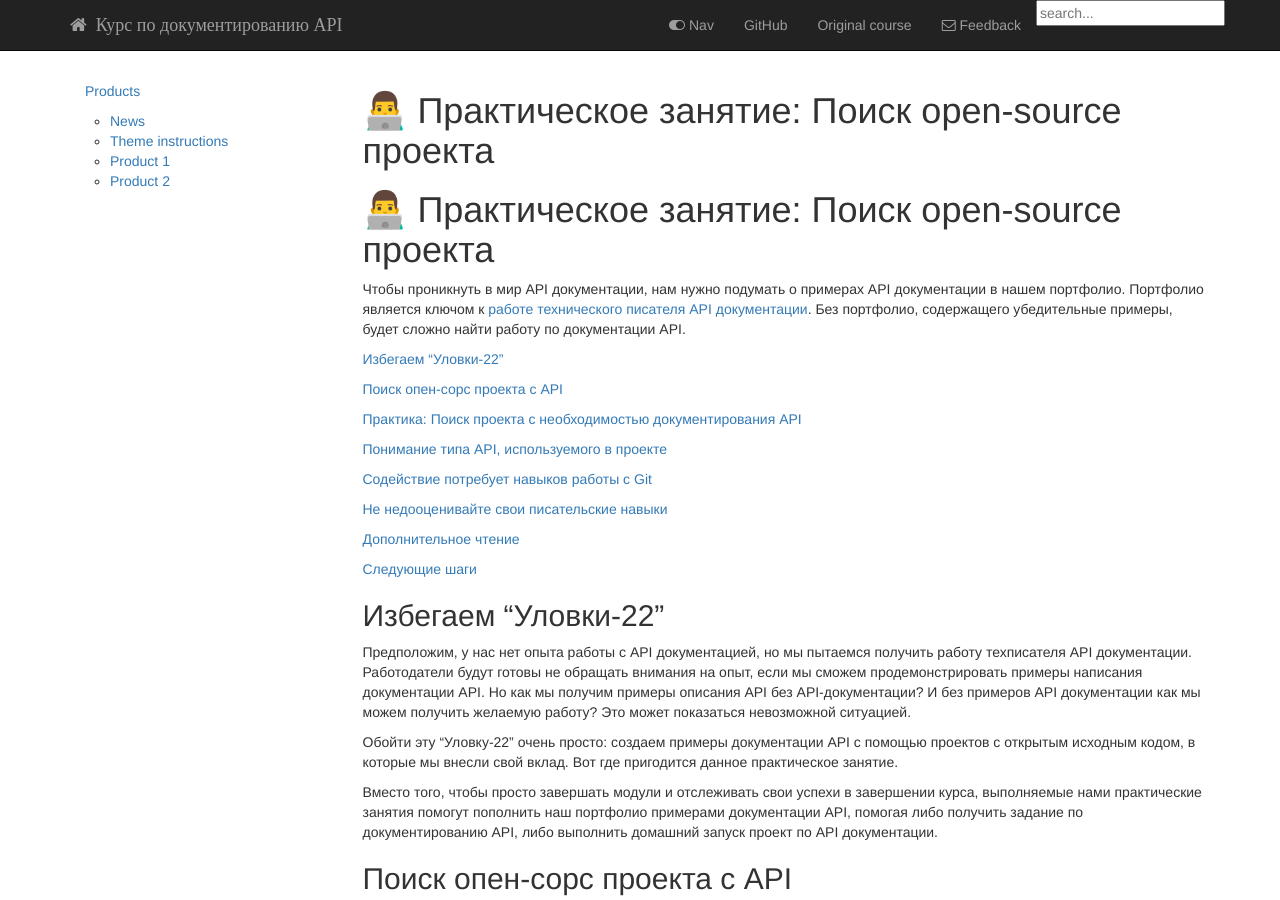
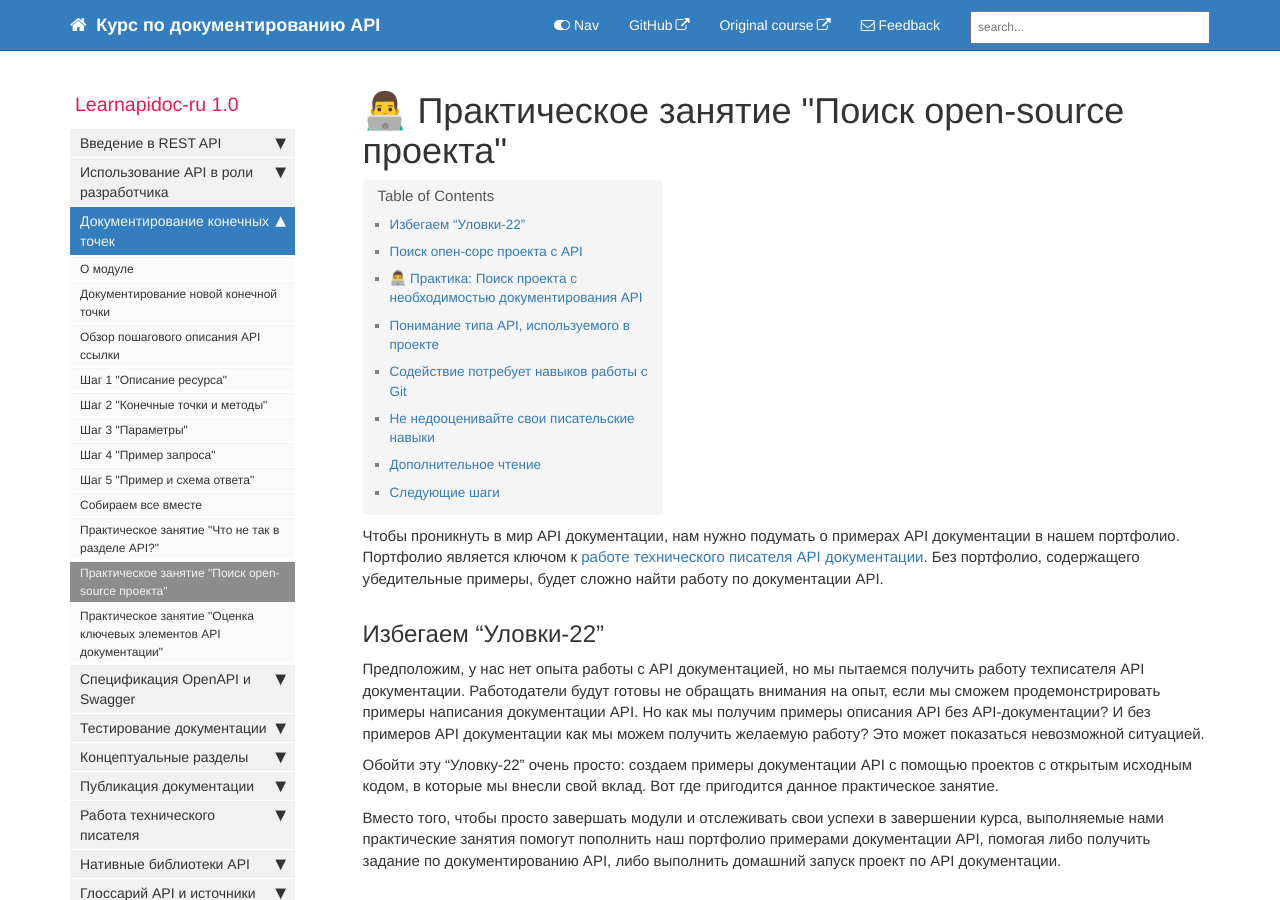
Before and after one commit to Starkovden/Starkovden.github.io, a Jekyll site: the page built from pages/documenting-api-endpoints/find-open-source-project.md, in a window 1280 px wide and 900 px high. Built offline with Jekyll 4.4.1, drawn with Linux system fonts in a browser that asks for light colours; nearby versions of some CDN libraries; our own code applies the rules of GitHub Pages for plain Markdown files; library files that are not in the unit come from our copies; comment, search, counter and statistics services are not loaded; some of the changed lines change nothing that is shown; some of the changed text lies outside the part shown.

Commit message:
форматирование раздела

```diff
--- a/pages/documenting-api-endpoints/find-open-source-project.md
+++ b/pages/documenting-api-endpoints/find-open-source-project.md
@@ -1,22 +1,13 @@
-# 👨‍💻 Практическое занятие: Поиск open-source проекта
+---
+title: 👨‍💻 Практическое занятие "Поиск open-source проекта"
+last_updated: Oct 9, 2019
+sidebar: mydoc_sidebar
+permalink: find-open-source-project.html
+folder: documenting-api-endpoints
+---
 
-Чтобы проникнуть в мир API документации, нам нужно подумать о примерах API документации в нашем портфолио. Портфолио является ключом к [работе технического писателя API документации](../Getting-job/README.md). Без портфолио, содержащего убедительные примеры, будет сложно найти работу по документации API.
 
-[Избегаем "Уловки-22"](#catch22)
-
-[Поиск опен-сорс проекта с API](#opensourseSearch)
-
-[Практика: Поиск проекта с необходимостью документирования API](#docNeed)
-
-[Понимание типа API, используемого в проекте](#recognize)
-
-[Содействие потребует навыков работы с Git](#gitSkill)
-
-[Не недооценивайте свои писательские навыки](#docSkill)
-
-[Дополнительное чтение](#reading)
-
-[Следующие шаги](#nextSteps)
+Чтобы проникнуть в мир API документации, нам нужно подумать о примерах API документации в нашем портфолио. Портфолио является ключом к [работе технического писателя API документации](about-eigth-module.html). Без портфолио, содержащего убедительные примеры, будет сложно найти работу по документации API.
 
 <a name="catch22"></a>
 ## Избегаем "Уловки-22"
@@ -36,7 +27,7 @@
 
 Идеальный опен-сорс проект должен отвечать следующим критериям:
 
-- проект содержит API (не [нативную библиотеку API](../Native-library/Overview-of-library.md) или какой-либо другой инструмент разработчика, который не является API);
+- проект содержит API (не [нативную библиотеку API](Overview-of-library.html) или какой-либо другой инструмент разработчика, который не является API);
 - проект нуждается в документации API;
 - проект не должен быть настолько технически сложным, чтобы вы не могли его изучить. (Если вы уже знакомы с языком программирования, вы можете ориентироваться на проекты, ориентированные на этот язык.);
 - Проект должен быть активным, с недавними коммитами.
@@ -50,7 +41,7 @@
 2. Скроллим экран и ищем раздел **Issues Options**. В поле **With the labels** вписываем `help wanted`. Это стандартный тег, который команды используют для привлечения добровольцев в свой проект (но некоторые команды, которым нужна помощь, могут его и не использовать). Скроллим вверх и замечаем, что надпись: «Требуется помощь» автоматически заполняется в поле **Advanced Search**.
 3. В поле **Advanced Search** добавляем ключевые слова `documentation` и `api` перед тегом `help wanted`
 
-![Advanced_Search](pics/9.png)
+{% include image.html file="introduction-rest-api/9.png" alt="Advanced_Search" %}
 
 4. Нажимаем кнопку `Search` и видим результат.
 
@@ -81,16 +72,16 @@
 <a name="recognize"></a>
 ## Понимание типа API, используемого в проекте
 
-Во время поиска проекта API, нужно понять, что существует множество различных типов API. Многие из API-интерфейсов, с которыми мы работаем, могут быть [исходными библиотеками API](../Native-library/Overview-of-library.md), которые не используют веб-протоколы для выполнения запросов и ответов (как это делают API-интерфейсы REST), а скорее подключают к проекту библиотеки для конкретного языка. Если кажется, что API фокусируется на определенном языке, а документация API выглядит автоматически, скорее всего это исходная библиотека API.
+Во время поиска проекта API, нужно понять, что существует множество различных типов API. Многие из API-интерфейсов, с которыми мы работаем, могут быть [исходными библиотеками API](Overview-of-library.html), которые не используют веб-протоколы для выполнения запросов и ответов (как это делают API-интерфейсы REST), а скорее подключают к проекту библиотеки для конкретного языка. Если кажется, что API фокусируется на определенном языке, а документация API выглядит автоматически, скорее всего это исходная библиотека API.
 
 С другой стороны, если документация проекта содержит основные разделы конечных точек - это API REST.
 
 <a name="gitSkill"></a>
 ## Содействие потребует навыков работы с Git
 
-Прежде чем вносить свой вклад в опен-сорс проект, нужно понять основной процесс Git [Pull request](../Publishing-doc/Pull-request-workflows.md). Для понимания рабочего процесса Git возможно придется освоить [инструкции Git](https://www.atlassian.com/git/tutorials) или вот [Git на русском](https://githowto.com/ru). Но лучший способа изучения Git, это активная практика в реальном проекте.
+Прежде чем вносить свой вклад в опен-сорс проект, нужно понять основной процесс Git [Pull request](Pull-request-workflows.html). Для понимания рабочего процесса Git возможно придется освоить [инструкции Git](https://www.atlassian.com/git/tutorials) или вот [Git на русском](https://githowto.com/ru). Но лучший способ изучения Git, это активная практика в реальном проекте.
 
-Не стоит переживать о Git сейчас. Можно изучить его позже, когда будет рабочий контент. Пока же просто ищем проект.
+Не будем отвлекаться сейчас на Git. Можно будет изучить его уже на практике. Пока же просто ищем проект.
 
 <a name="docSkill"></a>
 ## Не недооценивайте свои писательские навыки
@@ -123,13 +114,13 @@
 - [How to choose (and contribute to) your first open source project](https://github.com/collections/choosing-projects);
 - [Contribute to open-source projects through documentation](https://mapzen.com/blog/open-source-docs/)
 
-Справочник по GitHub Pull Request доступен в разделе [Процесс Pull request на GitHub](../Publishing-doc/Pull-request-workflows.md)
+Справочник по GitHub Pull Request доступен в разделе [Процесс Pull request на GitHub](../Publishing-doc/Pull-request-workflows.html)
 
 <a name="nextSteps"></a>
 ## Следующие шаги
 
-Приступаем к следующему практическому занятию: [ Оценка ключевых элементов API документации](evaluate-api-referense-docs.md)
+Приступаем к следующему практическому занятию: [ Оценка ключевых элементов API документации](evaluate-api-referense-docs.html)
 
-[🔙](whats-wrong.md)
+[🔙](whats-wrong.html)
 
-[Go next ➡](evaluate-api-referense-docs.md)
+[Go next ➡](evaluate-api-referense-docs.html)
```
